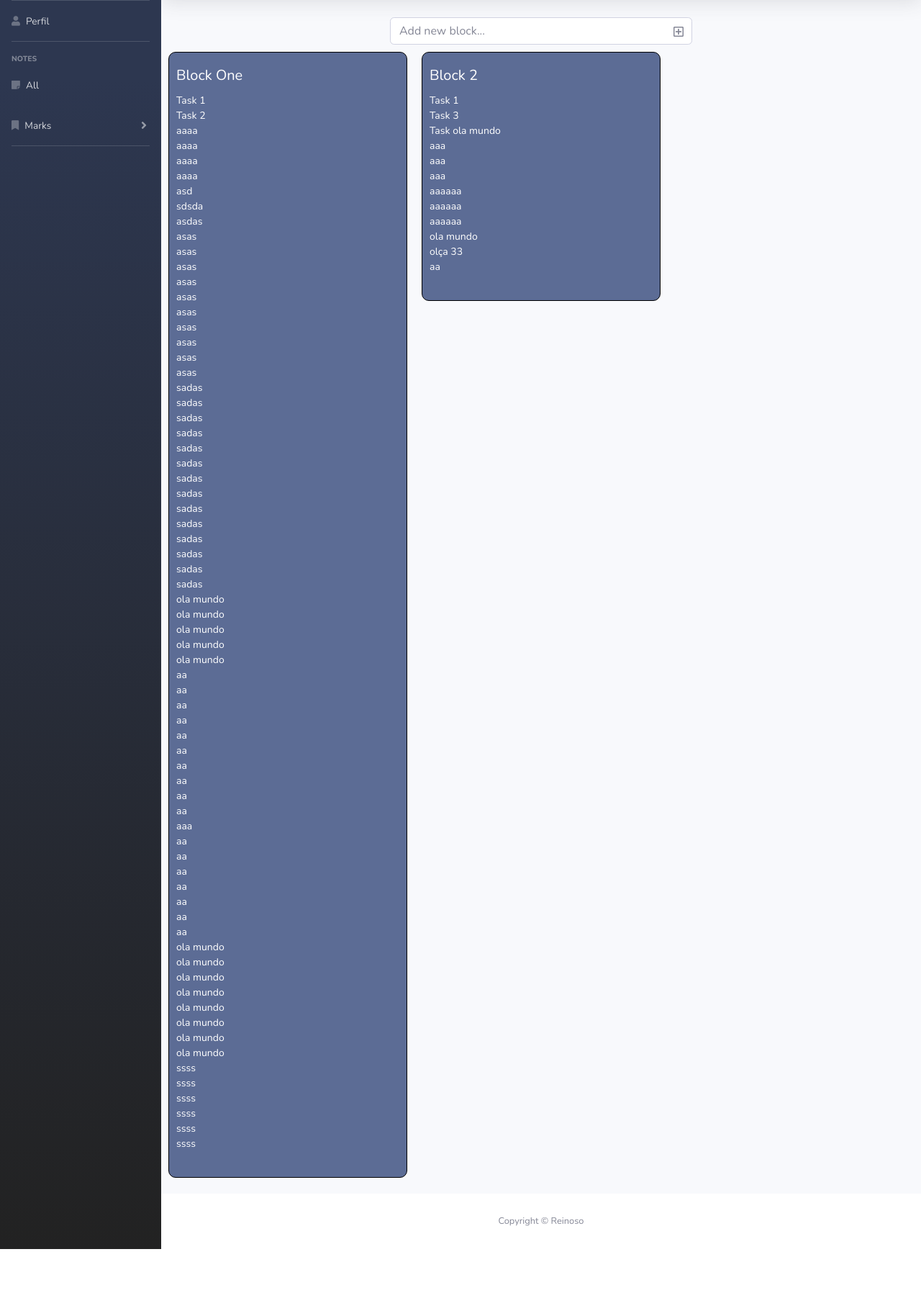
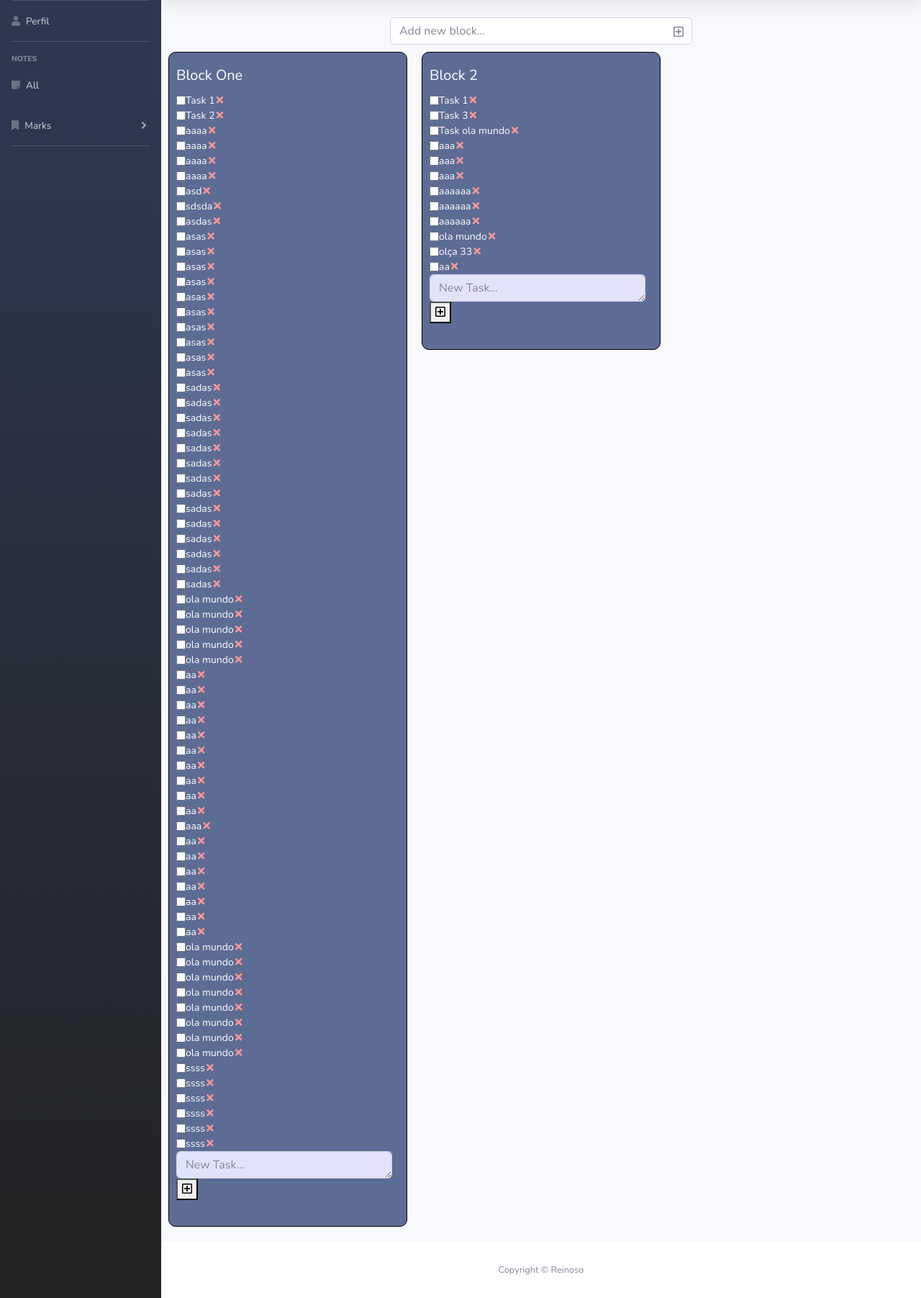
Before and after one commit to EuReinoso/TaskManager, a Django app: page / in a window 1280 px wide. Shown: the part 70-1873 px from the top of the page at 72% size. Before the commit the page ends 1805 px from the top, so only its background shows below. Run offline with Django 3.2, Linux system fonts and the light colour scheme; data comes from the database, SQL or seed files in the repository; both versions use the stored data as it was after the commit; some libraries are stand-ins or nearby versions.

Commit message:
Post tasks

```diff
--- a/static/css/tasks.css
+++ b/static/css/tasks.css
@@ -8,7 +8,7 @@
     cursor: pointer;
 }
 
-.fa-plus-square{
+.add-task-bar-icon{
     position: absolute;
     top: 12px;
     right: 12px;
@@ -48,6 +48,24 @@
     list-style: none;
     font-size: 14px;
     color: rgb(255, 255, 255);
+    display: flex;
+}
+
+.task-edit-icon{
+    padding: 2px 2px 2px 2px;
+}
+
+.del-task-icon{
+    color: rgb(252, 151, 151);
+}
+
+.add-task-form{
+    background-color: rgb(226, 226, 250);
+    color: black;
+}
+
+.add-task-form-icon{
+    color: rgb(0, 0, 0);
 }
 
 div{
--- a/taskmanager/settings.py
+++ b/taskmanager/settings.py
@@ -39,6 +39,7 @@ INSTALLED_APPS = [
     'django.contrib.messages',
     'livereload',
     'django.contrib.staticfiles',
+    'widget_tweaks',
     'tasks',
 ]
 
--- /dev/null
+++ b/tasks/forms.py
@@ -0,0 +1,8 @@
+from django import forms
+from .models import Task
+
+class TaskForm(forms.ModelForm):
+
+    class Meta:
+        model = Task
+        fields = ('description',)
--- a/tasks/views.py
+++ b/tasks/views.py
@@ -1,8 +1,29 @@
-from django.shortcuts import render
+from django.shortcuts import redirect, render
 
 from .models import Task, Block
+from .forms import TaskForm
 
 def tasks(request):
     blocks = Block.objects.all()
     tasks = Task.objects.all()
-    return render(request, 'tasks/index.html', {'blocks' : blocks, 'tasks' : tasks})
+    form = TaskForm()
+
+
+    if request.method == 'POST':
+        form = TaskForm(request.POST)
+
+        if form.is_valid():
+            task = form.save(commit=False)
+            task.done = 'doing'
+
+            block_title = ''
+            for block in blocks:
+                if block.title in request.POST:
+                    block_title = block.title
+
+            task.block = Block.objects.get(title=block_title)
+            form.save()
+            return redirect('/')
+
+    else:
+        return render(request, 'tasks/index.html', {'blocks' : blocks, 'tasks' : tasks, 'form' : form})
--- a/templates/tasks/index.html
+++ b/templates/tasks/index.html
@@ -2,7 +2,7 @@
 
 {% extends 'base.html' %}
 {% load static %}
-
+{% load widget_tweaks %}
 {% block content %}
 
 <link rel="stylesheet" href="{% static 'css/tasks.css' %}">
@@ -11,25 +11,9 @@
     <!-- Add Note -->
     <div class="col-5 add-div">
         <input class = "form-control" type= "text" name="add-div-title" id="add-div-title" placeholder="Add new block...">
-        <i class="far fa-plus-square"></i>
+        <i class="far fa-plus-square add-task-bar-icon"></i>
     </div>
 </div>
-
-<!-- <div class="blocks-list">
-    <div class="block-div">
-        <span class="task-title">Title</span>
-            <ul class="task-list">
-                <li class="task-item">
-                    task 1
-                </li>
-                <li class="task-item">
-                    task 2
-                </li>
-                <li class="task-item">
-                    task 3
-                </li>
-            </ul>
-    </div> -->
 
 <div class="card-columns blocks-list">
 
@@ -42,10 +26,21 @@
                     {% for task in tasks %}
                     {% if task.block == block %}
                     <li class="task-item">
+                        <input type="checkbox" name="" id="">
                         {{task.description}}
+                        <!-- <a class="" href="#"><i class="far fa-edit task-edit-icon"></i></a>-->
+                        <a class="del-task-icon" href="#"><i class="fas fa-times task-edit-icon"></i></a>
                     </li>
                     {% endif %}
                     {% endfor %}
+                    <!-- Add Task Form -->
+                    <form method="POST">
+                        <div class="form-group">
+                            {% csrf_token %}
+                            {% render_field form.description type="textarea" rows="1" cols="4" placeholder="New Task..." class="form-control add-task-form" %}
+                            <button type="submit" name="{{block.title}}"><i class="far fa-plus-square add-task-form-icon"></i></button>
+                        </div>
+                    </form>
                 </ul>
             </div>
         </div>
```
Also changed, not shown: db.sqlite3.
